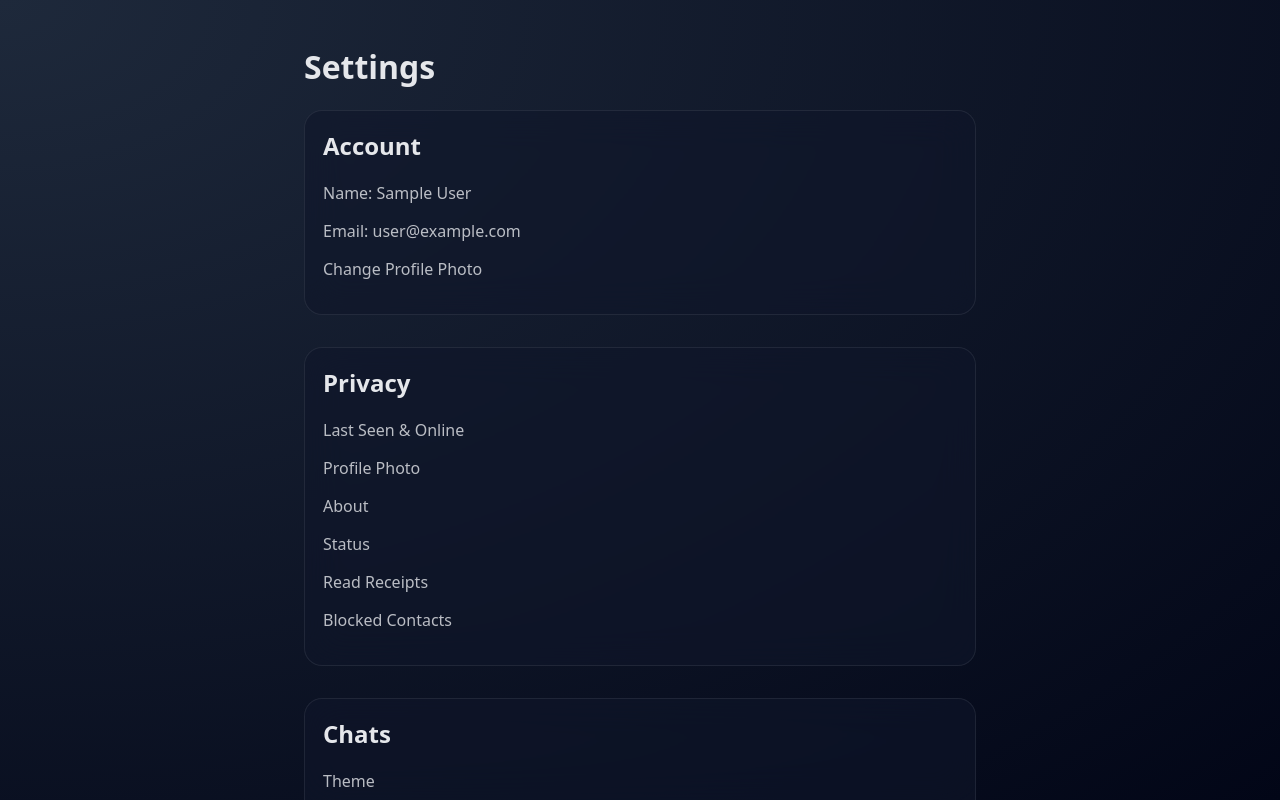
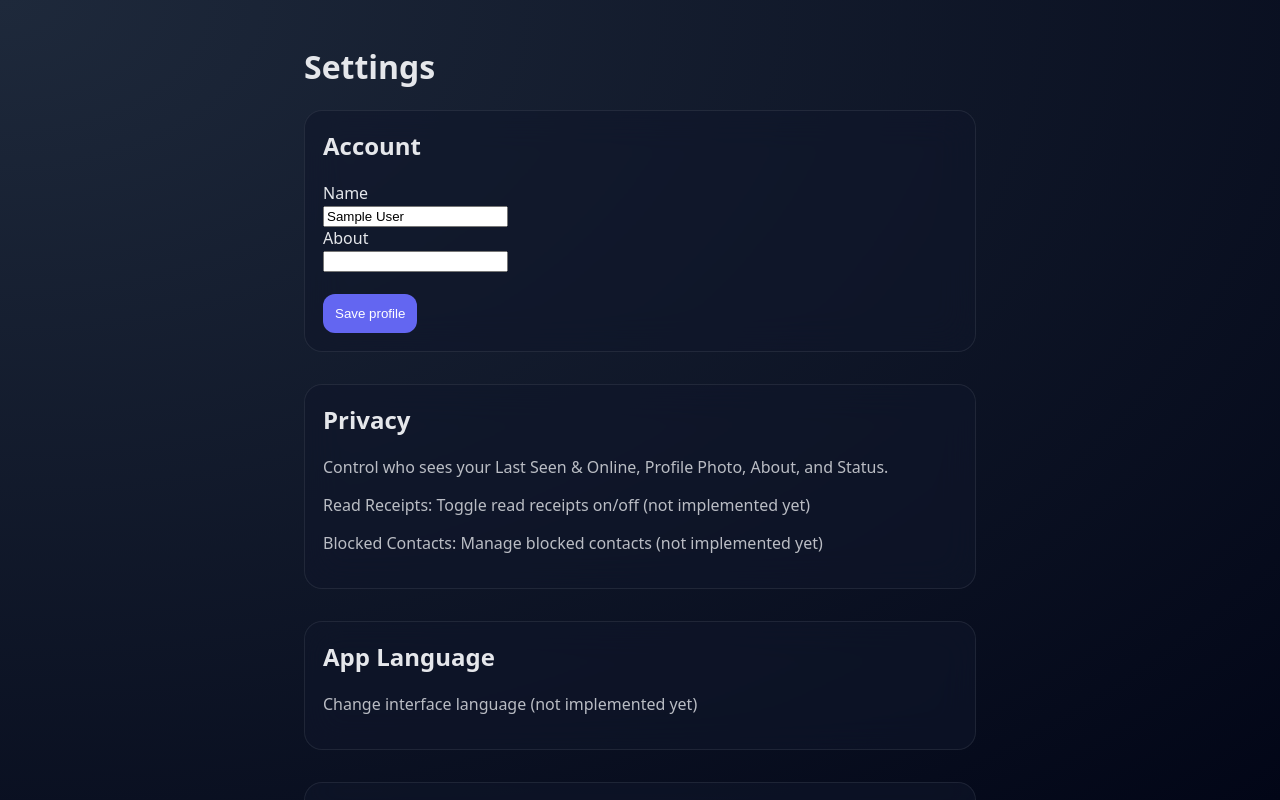
Before and after one commit to Vinay1812007/Chatengine, a Next.js app: page /settings in a window 1280 px wide. Built offline with nearby package versions, Linux system fonts and the light colour scheme; no server answers; sample sign-in values are in the browser's storage.

Commit message:
settings.js

```diff
--- a/pages/settings.js
+++ b/pages/settings.js
@@ -1,15 +1,36 @@
+// pages/settings.js
 import Head from "next/head";
 import { auth } from "../lib/firebase";
 import { signOut } from "firebase/auth";
 import { useRouter } from "next/router";
+import { useEffect, useState } from "react";
+import { useTheme } from "../lib/themeContext";
+import { doc, updateDoc } from "firebase/firestore";
+import { db } from "../lib/firebase";
 
 export default function Settings() {
   const router = useRouter();
   const user = auth.currentUser;
+  const { theme, setTheme } = useTheme();
+  const [name, setName] = useState(user?.displayName || "");
+  const [about, setAbout] = useState("");
+
+  useEffect(() => {
+    if (!user) router.replace("/");
+  }, []);
 
   async function logout() {
     await signOut(auth);
     router.replace("/");
+  }
+
+  async function saveProfile() {
+    if (!user) return;
+    await updateDoc(doc(db, "users", user.uid), {
+      name,
+      about
+    });
+    alert("Saved");
   }
 
   return (
@@ -23,33 +44,42 @@ export default function Settings() {
 
         <section>
           <h2>Account</h2>
-          <p>Name: {user?.displayName}</p>
-          <p>Email: {user?.email}</p>
-          <p>Change Profile Photo</p>
+          <div>Name</div>
+          <input value={name} onChange={(e) => setName(e.target.value)} />
+          <div>About</div>
+          <input value={about} onChange={(e) => setAbout(e.target.value)} />
+          <div style={{ marginTop: 10 }}>
+            <button onClick={saveProfile}>Save profile</button>
+          </div>
         </section>
 
         <section>
           <h2>Privacy</h2>
-          <p>Last Seen & Online</p>
-          <p>Profile Photo</p>
-          <p>About</p>
-          <p>Status</p>
-          <p>Read Receipts</p>
-          <p>Blocked Contacts</p>
+          <p>Control who sees your Last Seen & Online, Profile Photo, About, and Status.</p>
+          <p>Read Receipts: Toggle read receipts on/off (not implemented yet)</p>
+          <p>Blocked Contacts: Manage blocked contacts (not implemented yet)</p>
         </section>
 
         <section>
-          <h2>Chats</h2>
-          <p>Theme</p>
-          <p>Wallpaper</p>
-          <p>Enter is Send</p>
-          <p>Media Visibility</p>
-          <p>Font Size</p>
+          <h2>App Language</h2>
+          <p>Change interface language (not implemented yet)</p>
         </section>
 
-        <button className="danger" onClick={logout}>
-          Logout
-        </button>
+        <section>
+          <h2>Theme</h2>
+          <div style={{ display: "flex", gap: 8 }}>
+            <button onClick={() => setTheme("light")}>Light</button>
+            <button onClick={() => setTheme("dark")}>Dark</button>
+            <button onClick={() => setTheme("system")}>System</button>
+          </div>
+          <p style={{ marginTop: 8 }}>Current: {theme}</p>
+        </section>
+
+        <div style={{ marginTop: 14 }}>
+          <button className="danger" onClick={logout}>
+            Logout
+          </button>
+        </div>
       </div>
     </>
   );
```
